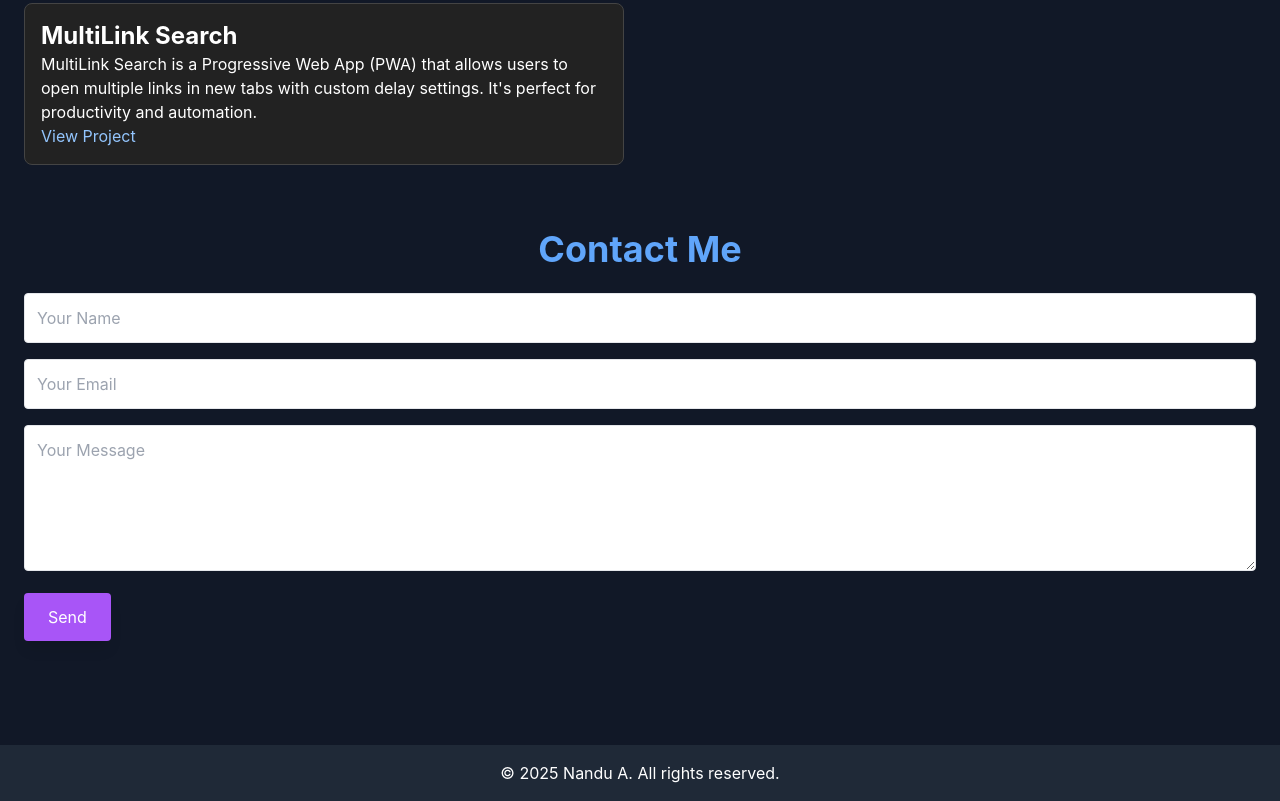
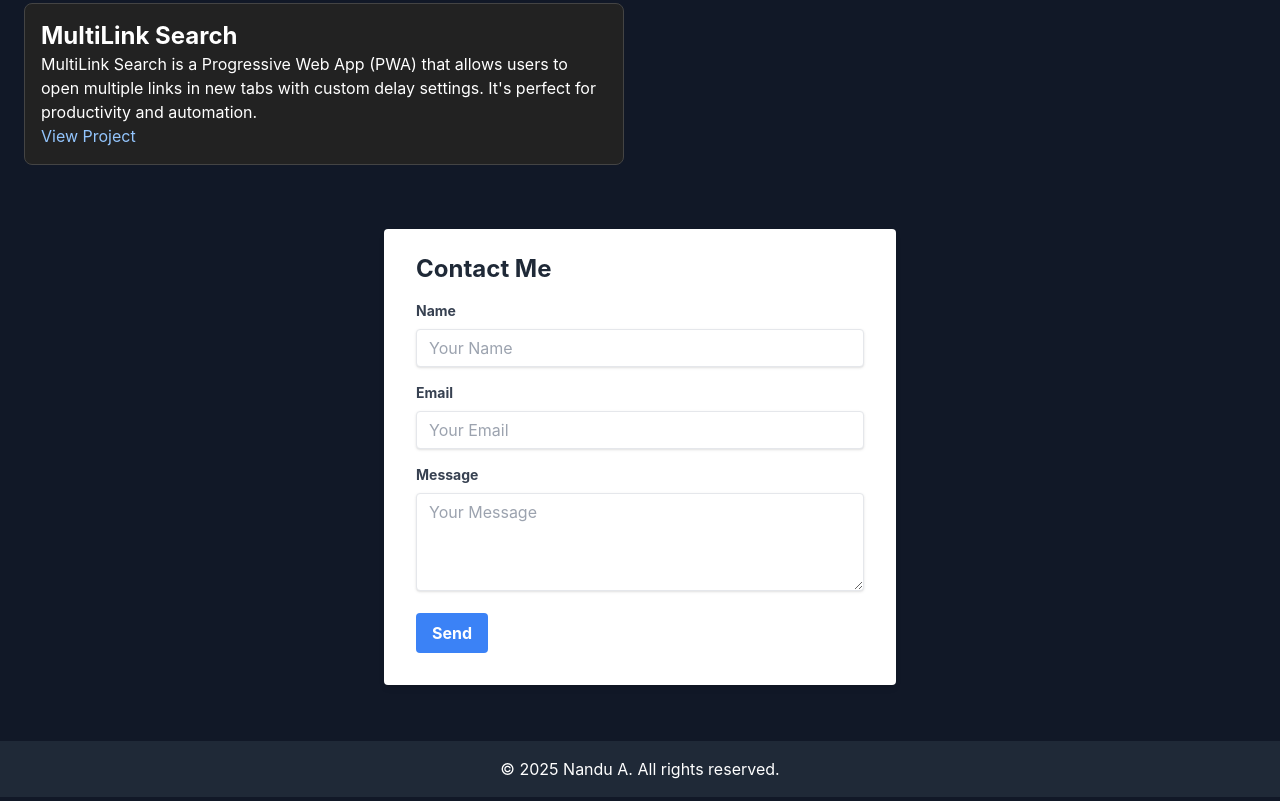
Before and after one commit to nandu-555/portfolio, a plain HTML site: page index.html in a window 1280 px wide. Shown: the part 1318-2119 px from the top of the page. Drawn offline with nearby package versions, Linux system fonts and the light colour scheme.

Commit message:
Updated file

```diff
--- a/index.html
+++ b/index.html
@@ -105,7 +105,7 @@
         </section>
 
         <!-- Contact -->
-        <section id="contact" class="mb-16">
+        <!-- <section id="contact" class="mb-16">
             <h2 class="text-4xl font-bold text-blue-400 mb-6 text-center">Contact Me</h2>
             <form class="space-y-4">
                 <input type="text" placeholder="Your Name" class="form-field w-full p-3 border rounded">
@@ -115,7 +115,54 @@
                     Send
                 </button>
             </form>
-        </section>
+        </section> -->
+
+
+        <form id="contact-form" class="w-full max-w-lg mx-auto bg-white shadow-md rounded px-8 pt-6 pb-8 mb-4">
+            <h2 class="text-2xl font-bold mb-4 text-gray-800">Contact Me</h2>
+            <div class="mb-4">
+                <label for="name" class="block text-gray-700 text-sm font-bold mb-2">Name</label>
+                <input
+                    type="text"
+                    id="name"
+                    name="name"
+                    class="shadow appearance-none border rounded w-full py-2 px-3 text-gray-700 leading-tight focus:outline-none focus:shadow-outline"
+                    placeholder="Your Name"
+                    required
+                />
+            </div>
+            <div class="mb-4">
+                <label for="email" class="block text-gray-700 text-sm font-bold mb-2">Email</label>
+                <input
+                    type="email"
+                    id="email"
+                    name="email"
+                    class="shadow appearance-none border rounded w-full py-2 px-3 text-gray-700 leading-tight focus:outline-none focus:shadow-outline"
+                    placeholder="Your Email"
+                    required
+                />
+            </div>
+            <div class="mb-4">
+                <label for="message" class="block text-gray-700 text-sm font-bold mb-2">Message</label>
+                <textarea
+                    id="message"
+                    name="message"
+                    class="shadow appearance-none border rounded w-full py-2 px-3 text-gray-700 leading-tight focus:outline-none focus:shadow-outline"
+                    rows="4"
+                    placeholder="Your Message"
+                    required
+                ></textarea>
+            </div>
+            <div class="flex items-center justify-between">
+                <button
+                    type="submit"
+                    class="bg-blue-500 hover:bg-blue-700 text-white font-bold py-2 px-4 rounded focus:outline-none focus:shadow-outline"
+                >
+                    Send
+                </button>
+            </div>
+        </form>
+
     </main>
 
     <!-- Footer -->
--- a/script.js
+++ b/script.js
@@ -121,16 +121,16 @@ particlesJS("particles-js", {
   });
 
 
-  document.querySelector("contact").addEventListener("submit", (e) => {
-    e.preventDefault();
-    emailjs.sendForm("service_6rgs1xa", "template_q4400cq", e.target)
-    .then(() => {
-        alert("Message sent successfully!");
-    }, (error) => {
-        alert("Failed to send message, please try again.");
-        console.error(error);
-    });
-});
+//   document.querySelector("contact").addEventListener("submit", (e) => {
+//     e.preventDefault();
+//     emailjs.sendForm("service_6rgs1xa", "template_q4400cq", e.target)
+//     .then(() => {
+//         alert("Message sent successfully!");
+//     }, (error) => {
+//         alert("Failed to send message, please try again.");
+//         console.error(error);
+//     });
+// });
 
 
 document.querySelector("#contact-form").addEventListener("submit", function (e) {
```
